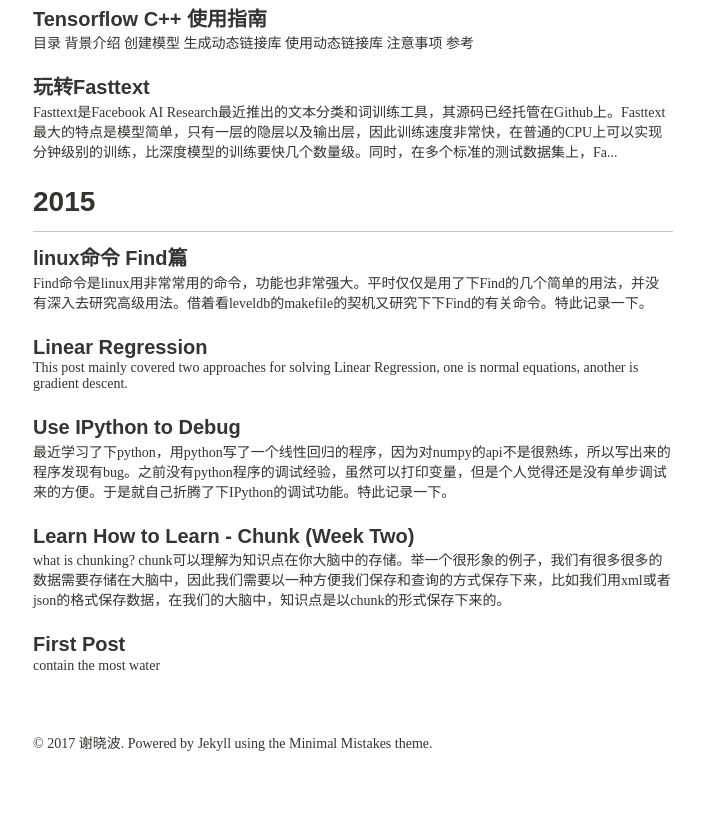
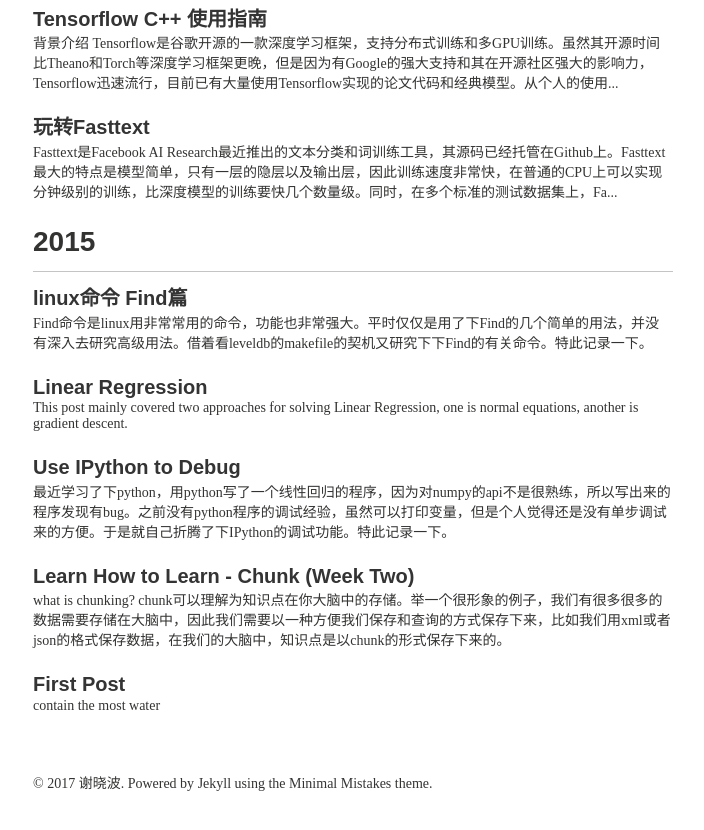
Before and after one commit to AlbertXiebnu/AlbertXiebnu.github.io, a Jekyll site: the page built from posts/index.md, in a window 1280 px wide, cut to the strip 224-1064 px from the top of the page. Shown: the top 830 px of the strip, without its empty margins (287-991 px from the left). Built offline with Jekyll 4.4.1, drawn with Linux system fonts in a browser that asks for light colours; nearby versions of some CDN libraries; some web fonts are replaced; before the commit the page ends 1024 px from its top, so only the background shows below that.

Commit message:
fix: tensorflow

```diff
--- a/_posts/2016-12-21-tensorflow.md
+++ b/_posts/2016-12-21-tensorflow.md
@@ -11,16 +11,6 @@
 feature: sample-image-3.jpg
 date: 2016-12-21T23:36:36+08:00
 ---
-
-### 目录
-- [背景介绍](#背景介绍)
-- [创建模型](#创建模型)
-- [生成动态链接库](#生成动态链接库)
-- [使用动态链接库](#使用动态链接库)
-- [注意事项](#注意事项)
-<!-- - [总结](#总结) -->
-- [参考](#参考)
-
 ### 背景介绍
 [Tensorflow](https://www.tensorflow.org)是谷歌开源的一款深度学习框架，支持分布式训练和多GPU训练。虽然其开源时间比Theano和Torch等深度学习框架更晚，但是因为有Google的强大支持和其在开源社区强大的影响力，Tensorflow迅速流行，目前已有大量使用Tensorflow实现的论文代码和经典模型。从个人的使用经验来说，使用Torch进行快速原型实验以及调试相对来说方法一些，因此相对来说更适合做纯研究的人使用。而Tensorflow在研究和应用两个方面相对来说平衡一些，不仅因为Tensorflow支持分布式的训练和多GPU，而且还提供了生产级别的高性能服务框架[Tensorflow Serving](https://tensorflow.github.io/serving/)，方便模型快速部署到生产环境。
 
```
